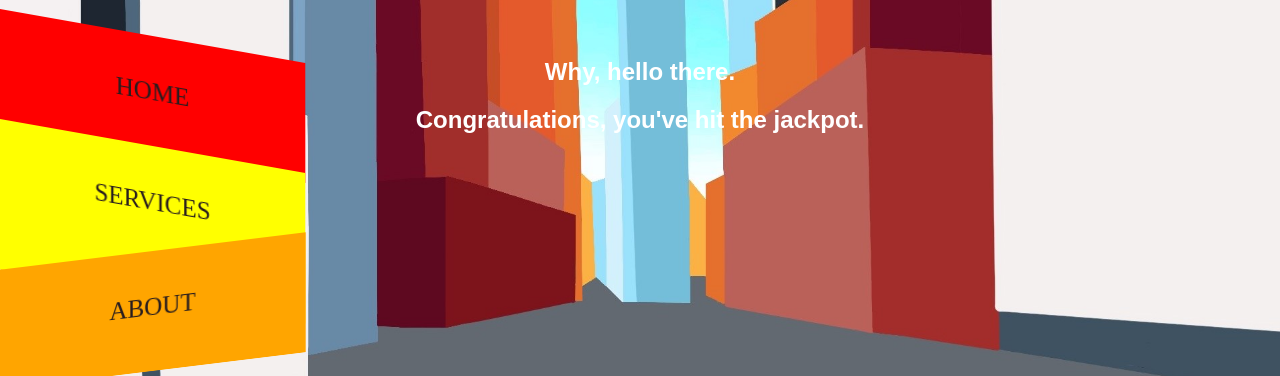
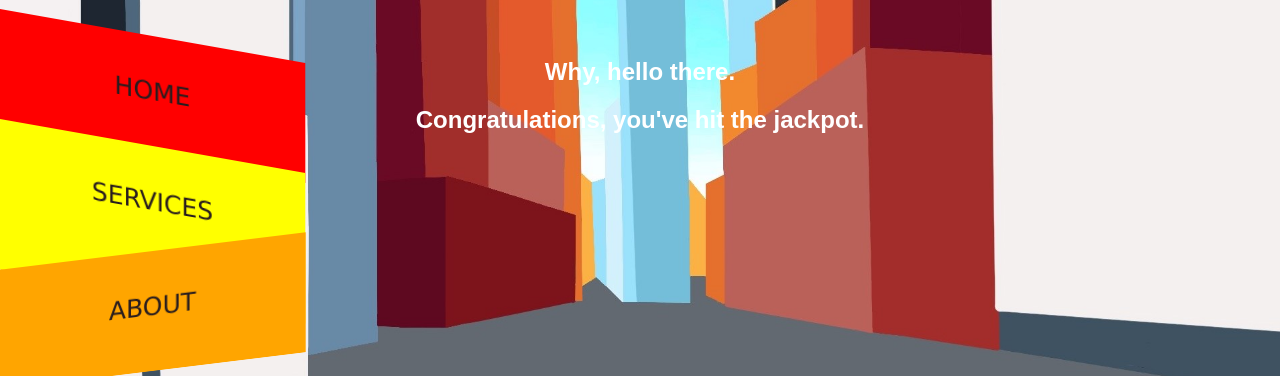
Before and after one commit to ethanbyeon/ethanbyeon.github.io, a plain HTML site: page index.html in a window 1280 px wide. Shown: the part 294-670 px from the top of the page. Drawn offline with Linux system fonts and the light colour scheme.

Commit message:
Changed button font

```diff
--- a/css/style.css
+++ b/css/style.css
@@ -9,7 +9,7 @@
         text-decoration: none;
         text-transform: uppercase;
         font-size: 25px;
-        font-family: s
+        font-family: Verdana, Geneva, Tahoma, sans-serif;
     }
 
     header .menu {
```
